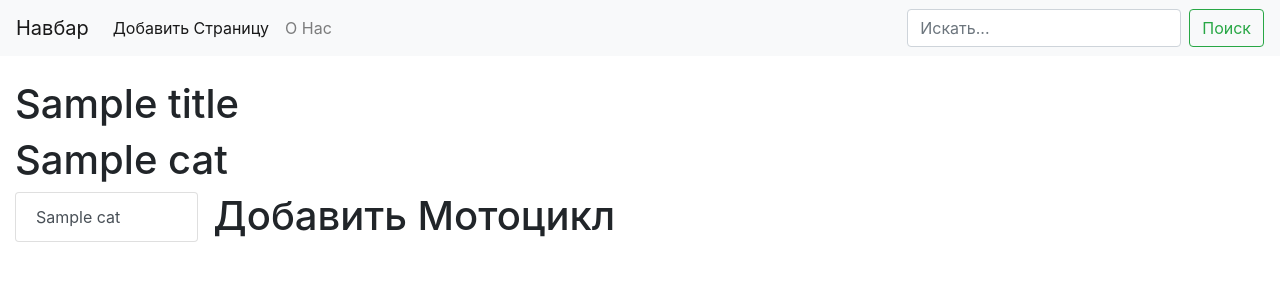
After one commit to dzhambullatt/about_motos, a Django app: template moto/templates/moto/add_moto.html in a window 1280 px wide. The commit adds this page. Shown: the top 300 px of the page. Run offline with Django 3.2, Linux system fonts and the light colour scheme; the template is opened without the code that fills it: most values are stand-ins (such as "Sample title", 1, 10 or a date in 2020).

Commit message:
created new  template

```diff
--- /dev/null
+++ b/moto/templates/moto/add_moto.html
@@ -0,0 +1,21 @@
+{% extends "moto/base.html" %}
+
+{% block title %}
+    {{ title }}
+{% endblock %}
+
+
+
+{% block sidebar %}
+<div class="col-xl-2">
+    <div class="list-group">
+        {% for i in cats %}
+        <a href="{% url 'cats' i.pk %}" class="list-group-item list-group-item-action">{{ i.name }}</a>
+        {% endfor %}
+    </div>
+</div>
+{% endblock %}
+
+{% block content %}
+<h1>Добавить Мотоцикл</h1>
+{% endblock %}
--- a/moto/templates/moto/nav.html
+++ b/moto/templates/moto/nav.html
@@ -9,7 +9,7 @@
     <div class="collapse navbar-collapse" id="navbarSupportedContent">
         <ul class="navbar-nav mr-auto">
             <li class="nav-item active">
-                <a class="nav-link" href="{% url 'home' %}">Добавить Страницу<span class="sr-only">(current)</span></a>
+                <a class="nav-link" href="{% url 'add_moto' %}">Добавить Страницу<span class="sr-only">(current)</span></a>
             </li>
             <li class="nav-item">
                 <a class="nav-link" href="{% url 'about' %}">О Нас</a>
```
Also changed, not shown: moto/forms.py (added).
